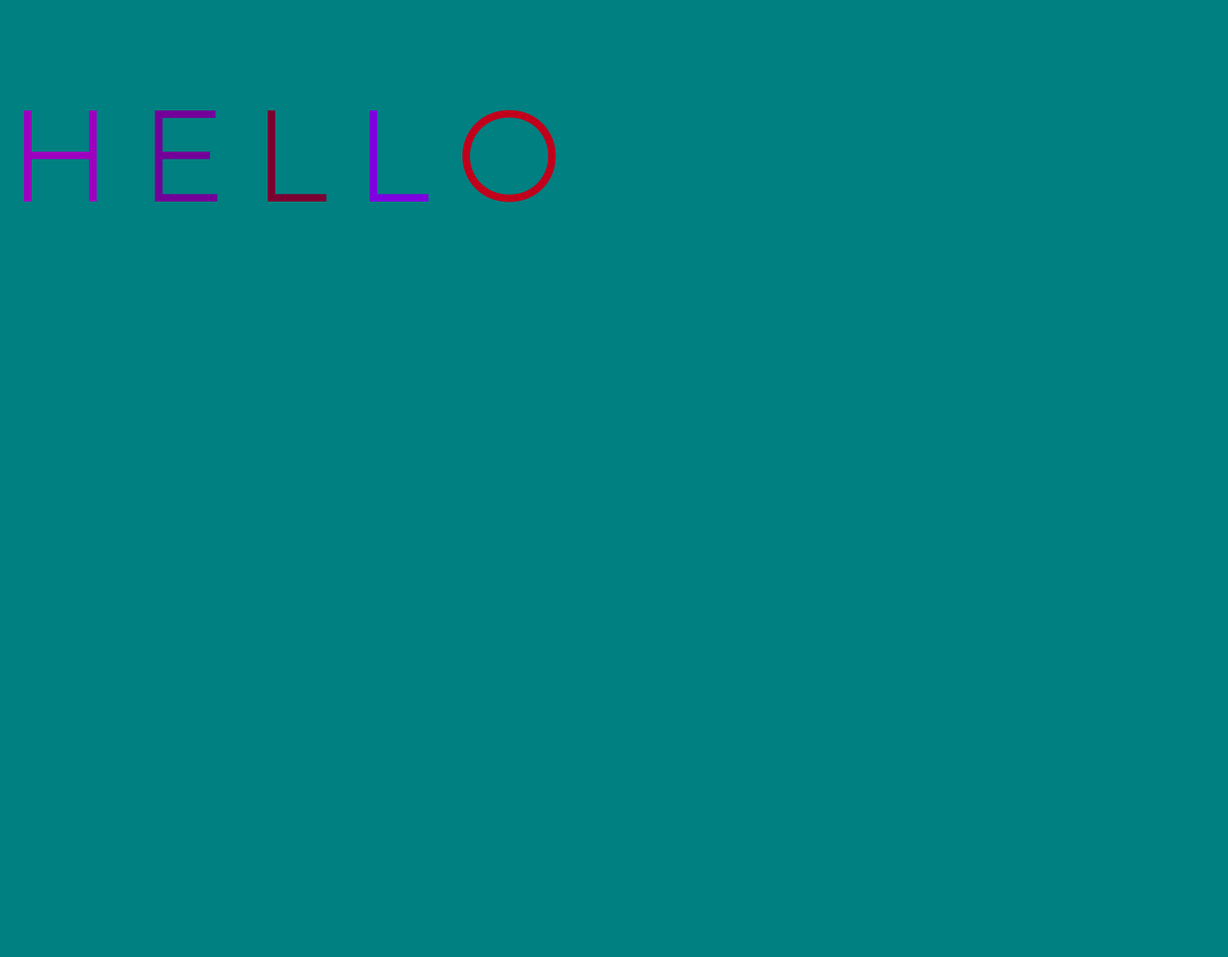
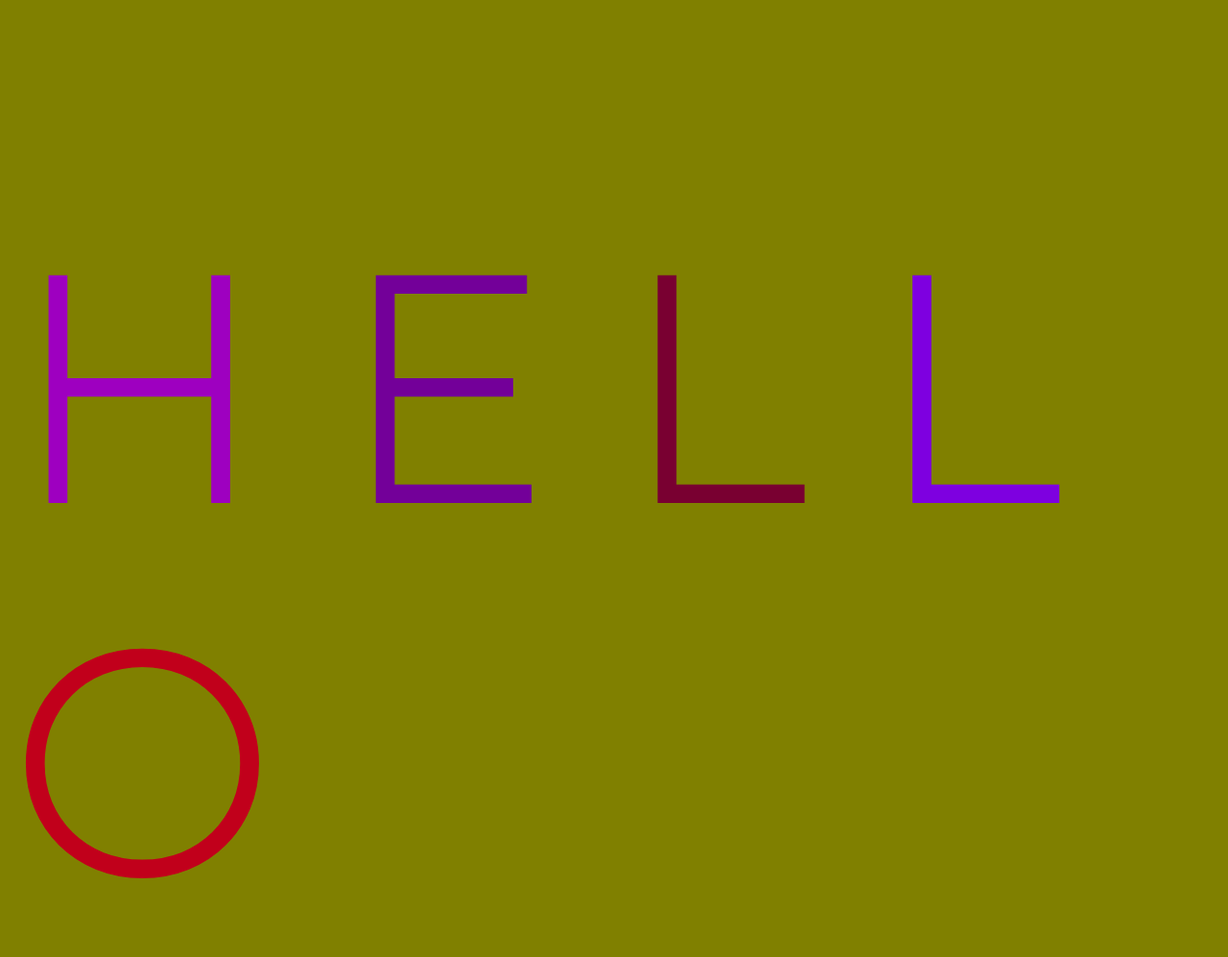
Before and after one commit to rachaelkool/GitHubDemo, a plain HTML site: page index.html in a window 1280 px wide. Shown: the whole page at 96% size. Before the commit the page ends 800 px from the top, so only its background shows below. Drawn offline with Linux system fonts and the light colour scheme.

Commit message:
change bg to olive

```diff
--- a/app.css
+++ b/app.css
@@ -1,11 +1,11 @@
 body {
 
-	background-color: teal;
+	background-color: olive;
 	color: white;
 }
 
 h1 {
-    font-size: 8rem;
+    font-size: 20rem;
     font-family: Montserrat;
 }
 
```
